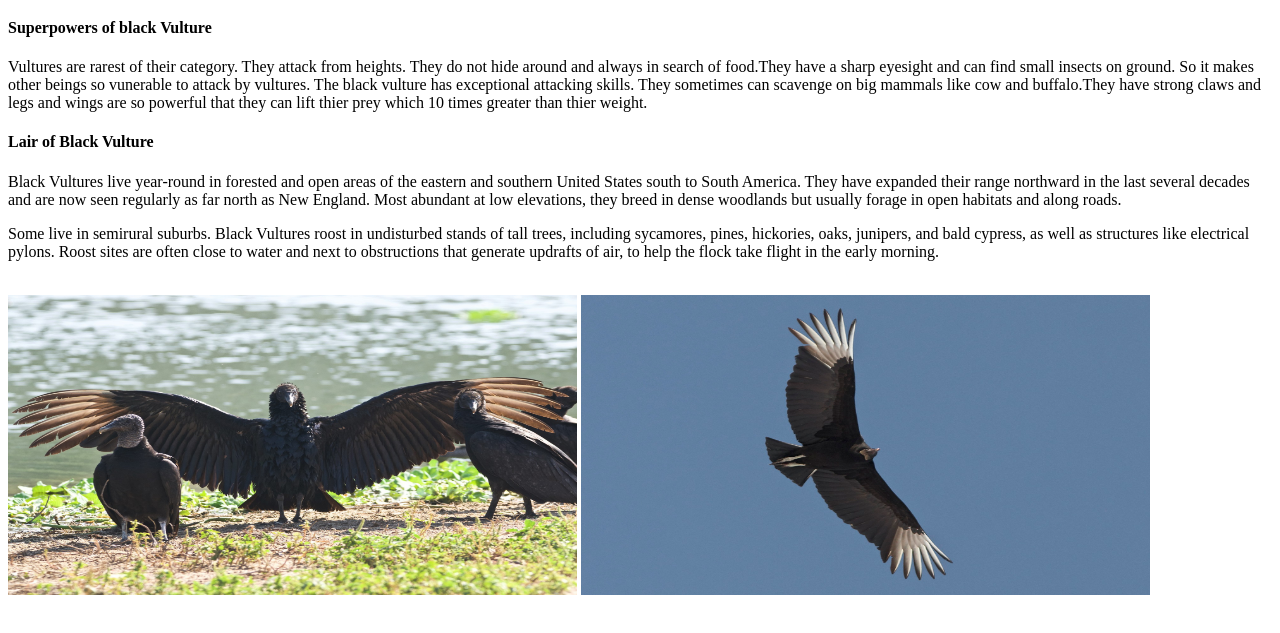
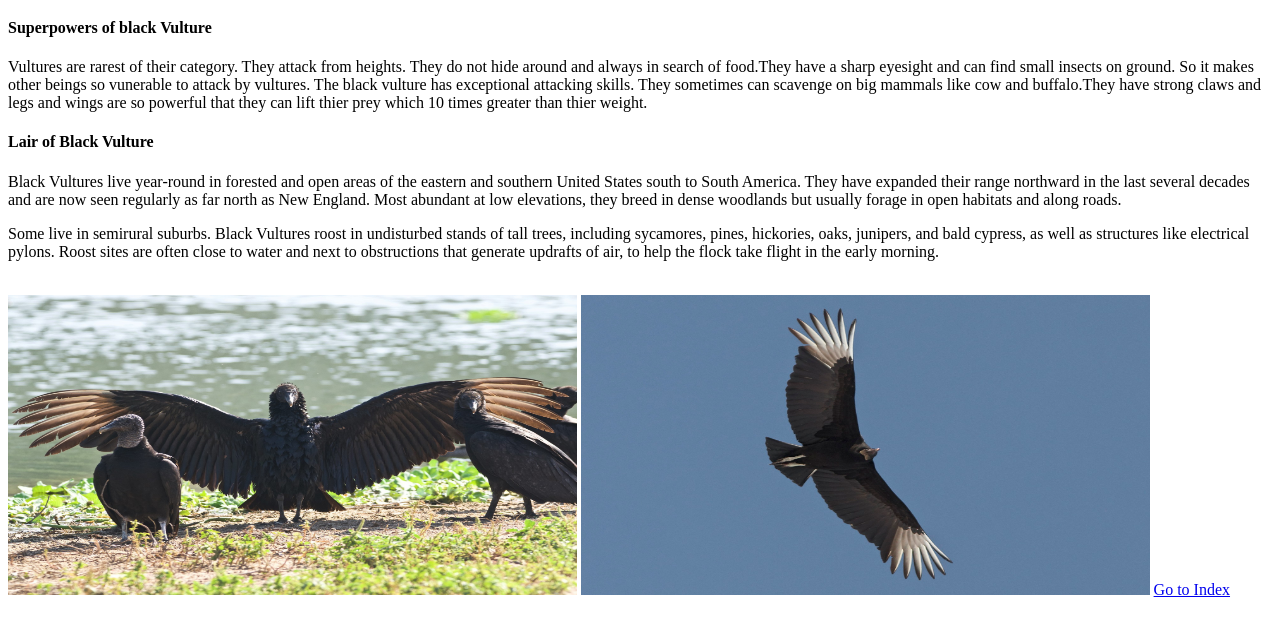
Before and after one commit to 44-563-Web-Apps-S21/webapps-s21-assignment-3-saikiranreddyenugala, a plain HTML site: page bonus.html in a window 1280 px wide. Shown: the part 61-694 px from the top of the page. Drawn offline with Linux system fonts and the light colour scheme.

Commit message:
Added link to index

```diff
--- a/bonus.html
+++ b/bonus.html
@@ -33,6 +33,8 @@
 
     <img src="vulture1.jpg" alt="vulture Image" height="300" width="45%">
     <img src="vulture2.jpg" alt="Vulture Sleping" height="300" width="45%">
+
+    <a href="index.html">Go to Index </a>
 </body>
 
 </html>
```
